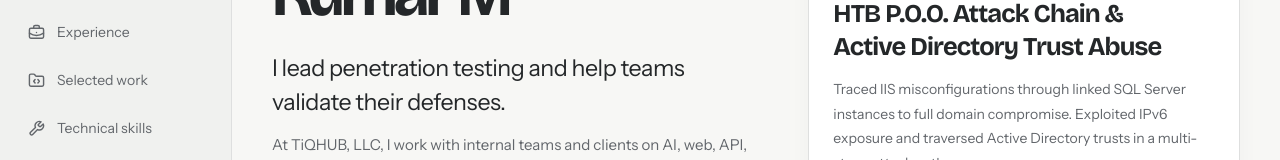
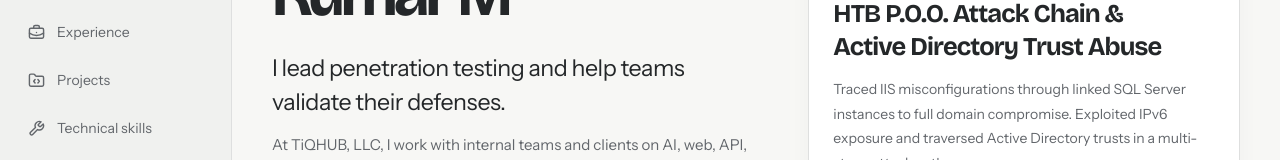
Before and after one commit to nithin0x/myresume, a Next.js app: page / in a window 1280 px wide. Shown: the part 266-426 px from the top of the page. Built offline with nearby package versions, Linux system fonts and the light colour scheme.

Commit message:
fix: refine resume and simplify project headings

```diff
--- a/src/components/Projects.tsx
+++ b/src/components/Projects.tsx
@@ -6,7 +6,7 @@ export default function Projects() {
   return (
     <section id="projects" aria-labelledby="projects-heading" className="section projects-section">
       <div className="page-shell">
-        <SectionHeading id="projects-heading">Selected work</SectionHeading>
+        <SectionHeading id="projects-heading">Projects</SectionHeading>
         <div className="project-list">
           {projects.map((project) => (
             <article key={project.title} className="project">
--- a/src/data/navigation.ts
+++ b/src/data/navigation.ts
@@ -3,7 +3,7 @@ export const navigation = [
   { href: '#writing', label: 'Writing & labs' },
   { href: '#about', label: 'About me' },
   { href: '#experience', label: 'Experience' },
-  { href: '#projects', label: 'Selected work' },
+  { href: '#projects', label: 'Projects' },
   { href: '#skills', label: 'Technical skills' },
   { href: '#certifications', label: 'Certifications' },
   { href: '#contact', label: 'Contact' },
```
Also changed, not shown: 1 other file (tests, documents, lock files or other folders).
